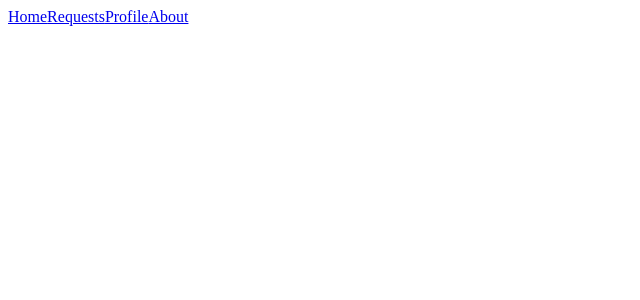
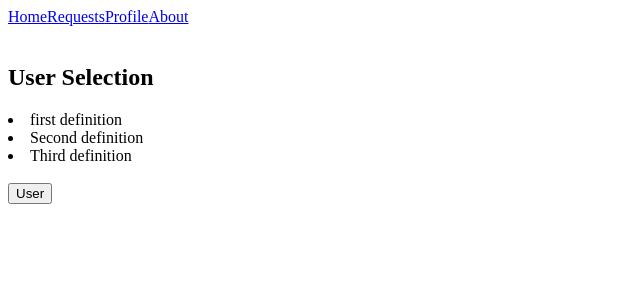
Before and after one commit to alyaalaali/Handyman, a React (Vite) app: page /worker/type in a window 1280 px wide. Shown: the top 300 px of the page, without its empty margins (0-640 px from the left). Built offline with nearby package versions, Linux system fonts and the light colour scheme.

Commit message:
Apply the user selection for WorkerType.jsx

```diff
--- a/src/components/WorkerType.jsx
+++ b/src/components/WorkerType.jsx
@@ -1,3 +1,17 @@
 const WorkerType = () => {
+    return (
+        <div className="worker-type">
+        <form className="user-selection">
+            <h2>User Selection</h2>
+            <li>first definition</li>
+            <li>Second definition</li>
+            <li>Third definition</li>
+            <br />
+            <button className="selection-button" type="submit">User</button>
+        </form>
+
+        </div>
+    )
+
 }
 export default WorkerType
```
